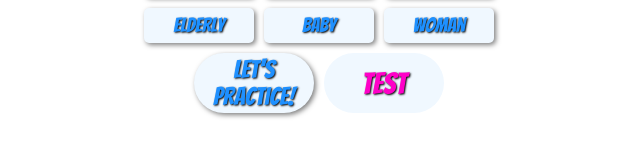
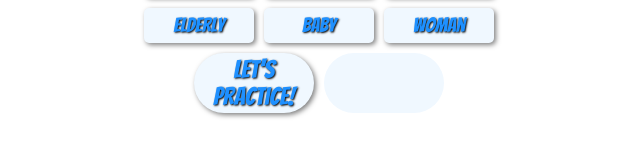
Before and after one commit to Teacher-Jorge/Matching-Game, a plain HTML site: page index.html in a window 1280 px wide. Shown: the part 457-614 px from the top of the page, without its empty margins (321-961 px from the left). Drawn offline with Linux system fonts and the light colour scheme.

Commit message:
Add files via upload

```diff
--- a/index.html
+++ b/index.html
@@ -69,7 +69,7 @@
 
  <div class="practice-container">
     <button id="btnPractice" class="btn-pronunciation">Let's Practice!</button>
-    <button id="practiceWord" class="practice">test</button>
+    <button id="practiceWord" class="practice"></button>
  </div>
 
     <script src="script.js"></script>
```
Also changed, not shown: 1 other file.
